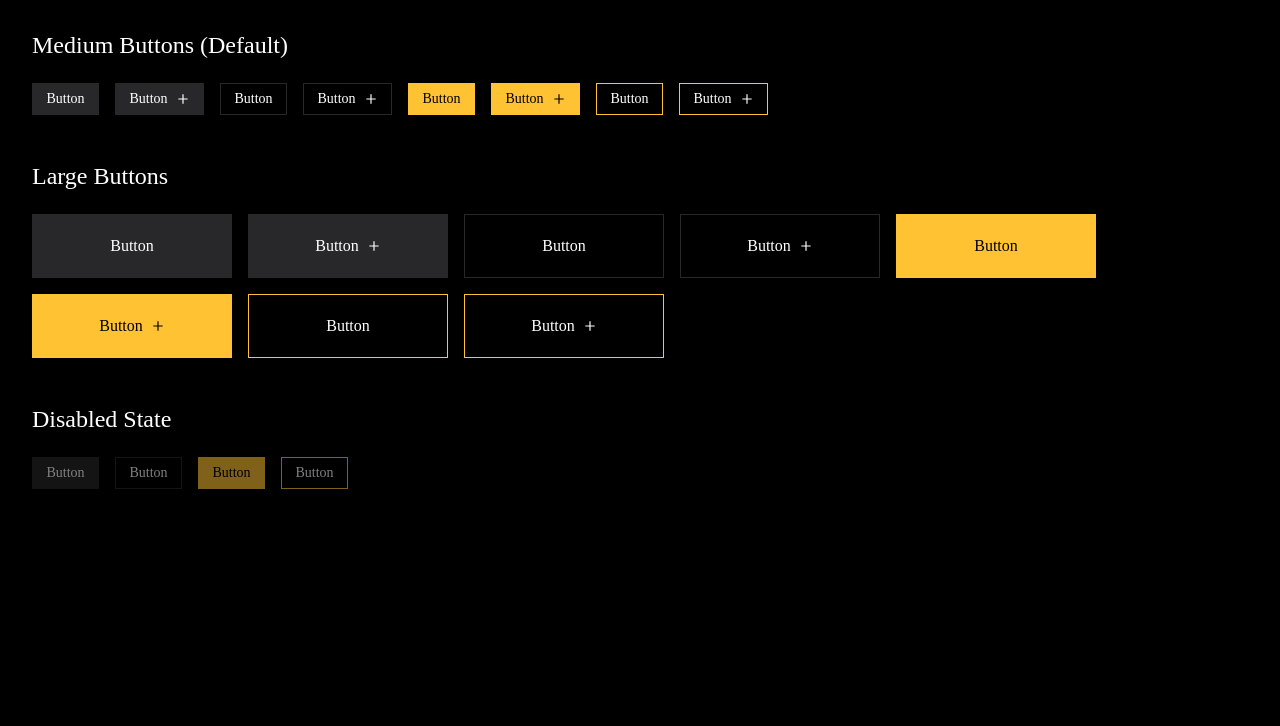
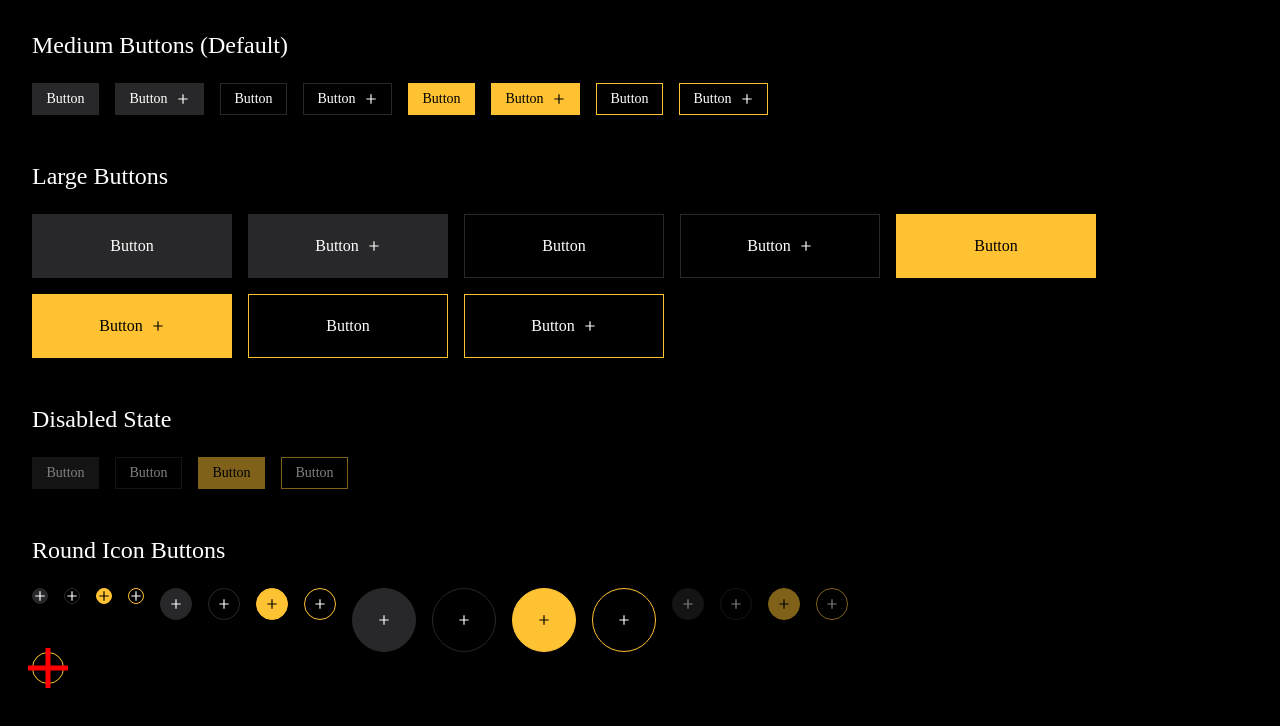
Before and after one commit to acid-info/qaku.app, a Next.js app: page / in a window 1280 px wide. Shown: the top 726 px of the page. Built offline with nearby package versions, Linux system fonts and the light colour scheme.

Commit message:
chore(HomeContainer): showcase IconRoundButton component

```diff
--- a/src/containers/Home/HomeContainer.tsx
+++ b/src/containers/Home/HomeContainer.tsx
@@ -1,7 +1,9 @@
-import { Button } from '@/components/Button'
-import { PlusIcon } from '@/components/Icons/PlusIcon'
 import styled from '@emotion/styled'
 import React from 'react'
+
+import { Button } from '@/components/Button'
+import { IconButtonRound } from '@/components/IconButtonRound'
+import { PlusIcon } from '@/components/Icons/PlusIcon'
 
 export type HomePageProps = React.DetailedHTMLProps<
   React.HTMLAttributes<HTMLDivElement>,
@@ -77,6 +79,73 @@ export const HomeContainer: React.FC<HomePageProps> = ({
           </Button>
         </ButtonGroup>
       </Section>
+
+      <Section>
+        <h2>Round Icon Buttons</h2>
+        <ButtonGroup>
+          <IconButtonRound size="small" icon={<PlusIcon />} />
+          <IconButtonRound
+            size="small"
+            variant="outlined"
+            icon={<PlusIcon />}
+          />
+          <IconButtonRound
+            size="small"
+            variant="filledPrimary"
+            icon={<PlusIcon />}
+          />
+          <IconButtonRound
+            size="small"
+            variant="outlinedPrimary"
+            icon={<PlusIcon />}
+          />
+
+          <IconButtonRound icon={<PlusIcon />} />
+          <IconButtonRound variant="outlined" icon={<PlusIcon />} />
+          <IconButtonRound variant="filledPrimary" icon={<PlusIcon />} />
+          <IconButtonRound variant="outlinedPrimary" icon={<PlusIcon />} />
+
+          <IconButtonRound size="large" icon={<PlusIcon />} />
+          <IconButtonRound
+            size="large"
+            variant="outlined"
+            icon={<PlusIcon />}
+          />
+          <IconButtonRound
+            size="large"
+            variant="filledPrimary"
+            icon={<PlusIcon />}
+          />
+          <IconButtonRound
+            size="large"
+            variant="outlinedPrimary"
+            icon={<PlusIcon />}
+          />
+
+          <IconButtonRound disabled icon={<PlusIcon />} />
+          <IconButtonRound variant="outlined" disabled icon={<PlusIcon />} />
+          <IconButtonRound
+            variant="filledPrimary"
+            disabled
+            icon={<PlusIcon />}
+          />
+          <IconButtonRound
+            variant="outlinedPrimary"
+            disabled
+            icon={<PlusIcon />}
+          />
+        </ButtonGroup>
+        <ButtonGroup>
+          <IconButtonRound
+            variant="outlinedPrimary"
+            icon={
+              <PlusIcon
+                style={{ width: '60px', height: '60px', color: 'red' }}
+              />
+            }
+          />
+        </ButtonGroup>
+      </Section>
     </Container>
   )
 }
```
